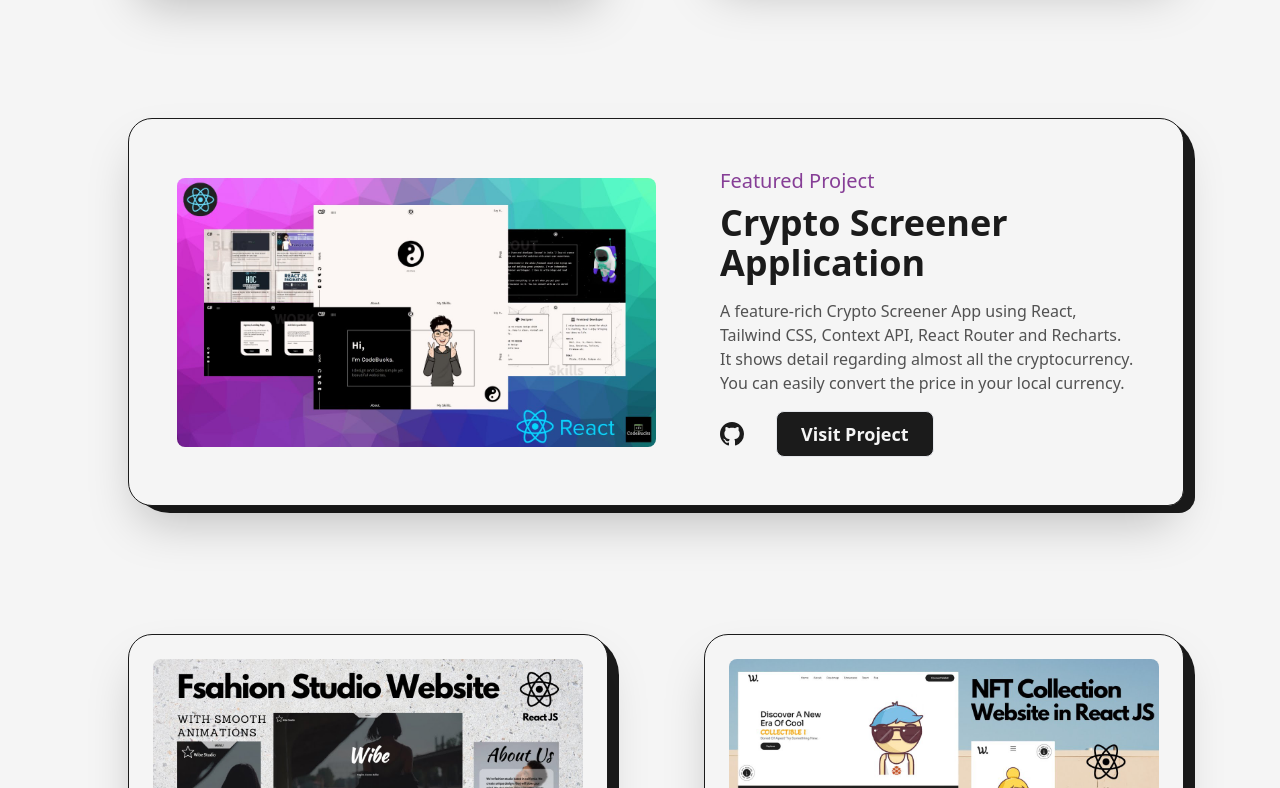
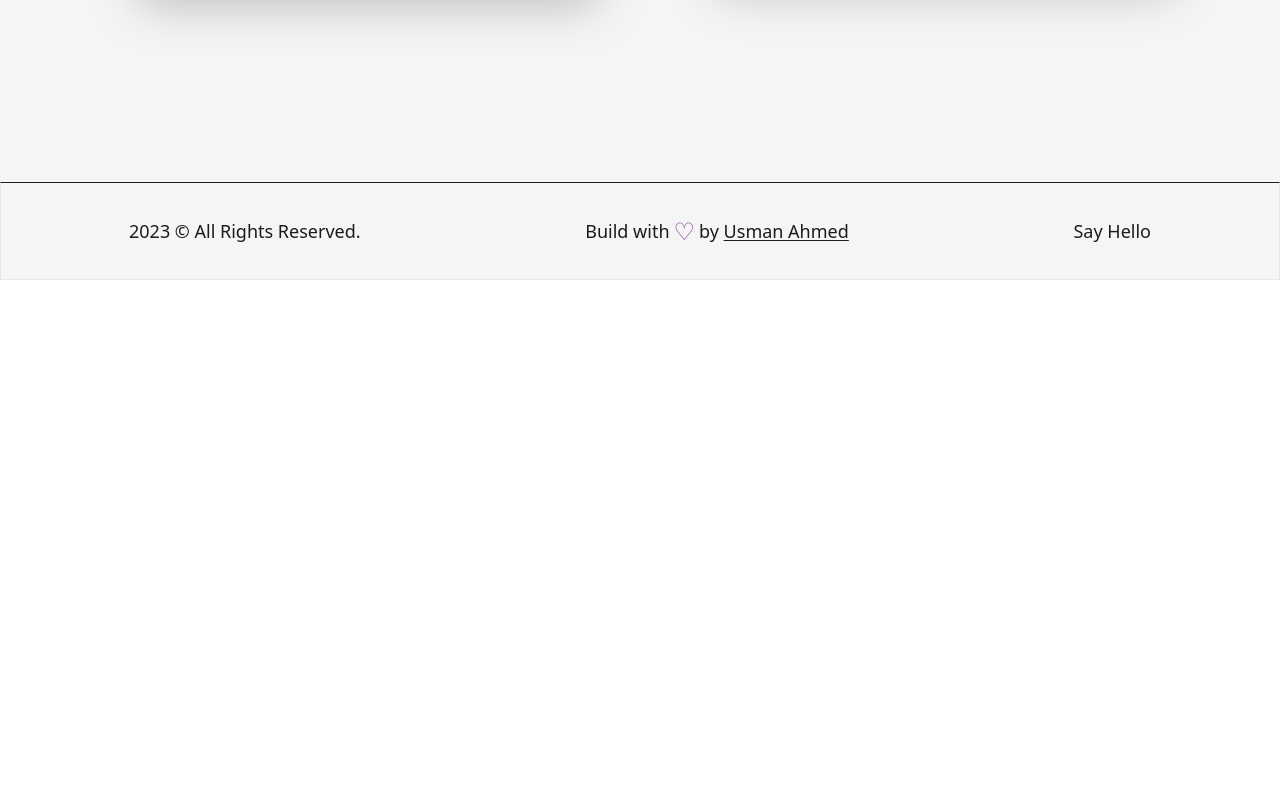
Before and after one commit to usmanahmedgoray/Usman-Ahmed-Portfolio, a Next.js app: page /Projects in a window 1280 px wide. Shown: the part 1532-2320 px from the top of the page. After the commit the page ends 1812 px from the top, so only its background shows below. Built offline with nearby package versions, Linux system fonts and the light colour scheme.

Commit message:
Hide the irrelavent projects

```diff
--- a/pages/Projects.js
+++ b/pages/Projects.js
@@ -125,7 +125,7 @@
 
               />
             </div>
-            <div className='col-span-12'>
+            {/* <div className='col-span-12'>
               <Featuredprojects
                 title="Crypto Screener Application"
                 summary="A feature-rich Crypto Screener App using React, Tailwind CSS, Context API, React Router and Recharts.
@@ -158,7 +158,7 @@
                 img={Project4}
                 type="Featured project"
               />
-            </div>
+            </div> */}
           </div>
         </Layout>
       </main>
```
